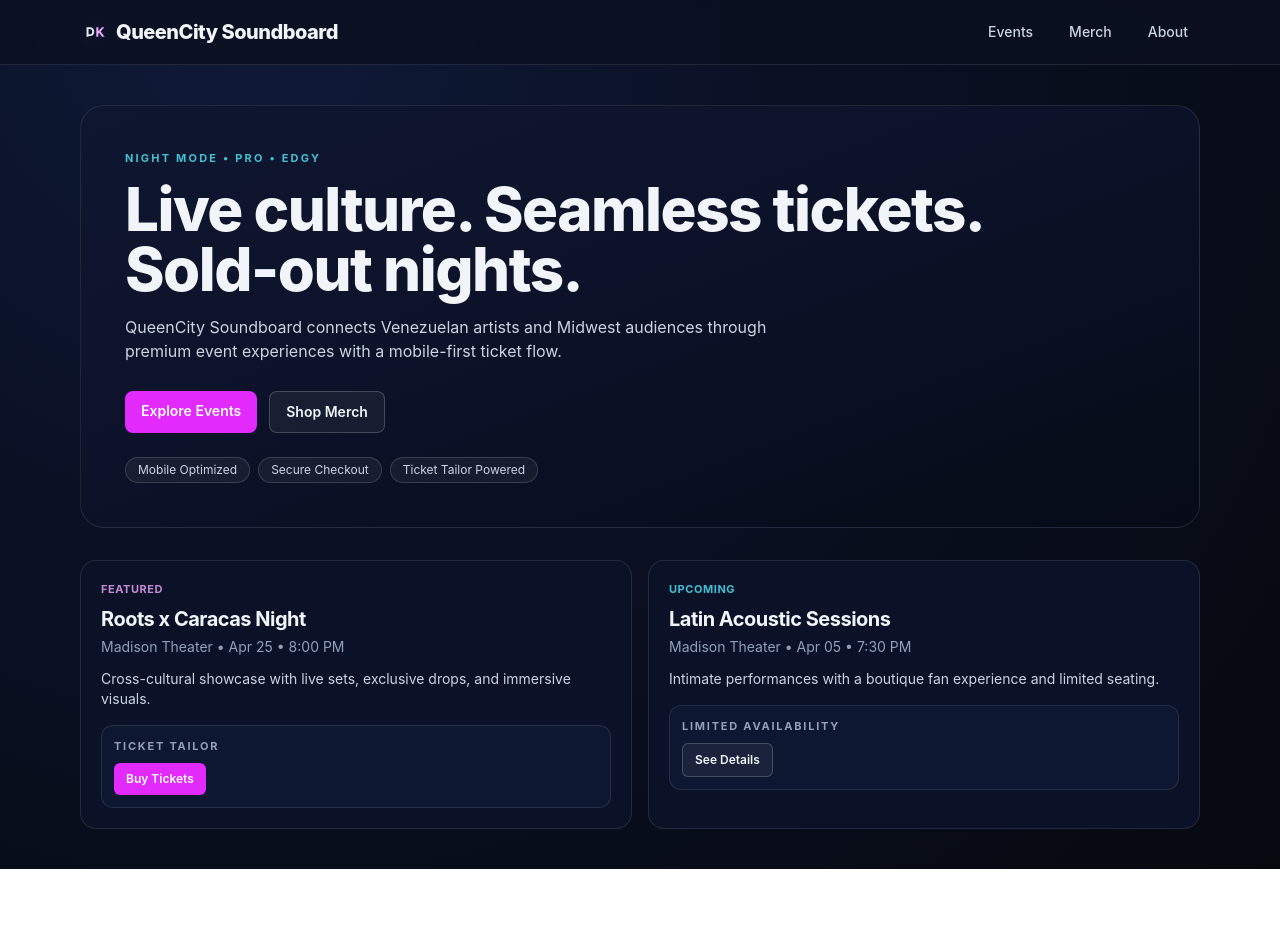
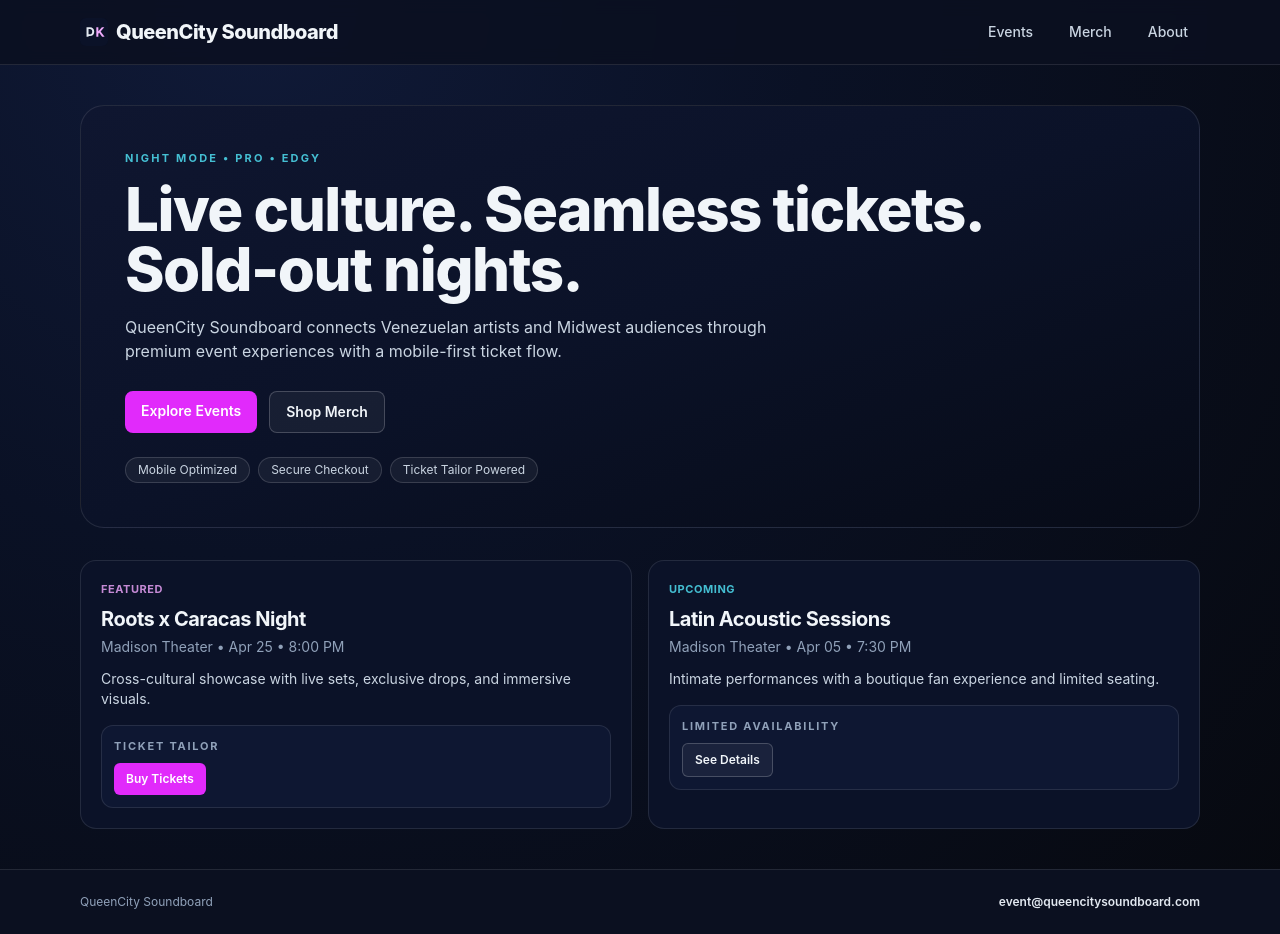
Before and after one commit to 0xwaya/queencity-soundboard-standalone, a Next.js app in the folder apps/web/: page / in a window 1280 px wide. Before the commit the page ends 869 px from the top, so only its background shows below. Built offline with nearby package versions, Linux system fonts and the light colour scheme.

Commit message:
Add event contact email to site footer

```diff
--- a/apps/web/src/app/layout.tsx
+++ b/apps/web/src/app/layout.tsx
@@ -17,6 +17,14 @@ export default function RootLayout({
       <body className="bg-[#07090f] text-slate-100 antialiased">
         <Header />
         <main className="mx-auto max-w-6xl px-4 py-10">{children}</main>
+        <footer className="border-t border-white/10 bg-[#0b1020]">
+          <div className="mx-auto flex max-w-6xl flex-col items-start justify-between gap-2 px-4 py-6 text-xs text-slate-400 md:flex-row md:items-center">
+            <span>QueenCity Soundboard</span>
+            <a className="font-semibold text-slate-200 hover:text-white" href="mailto:event@queencitysoundboard.com">
+              event@queencitysoundboard.com
+            </a>
+          </div>
+        </footer>
       </body>
     </html>
   );
```
